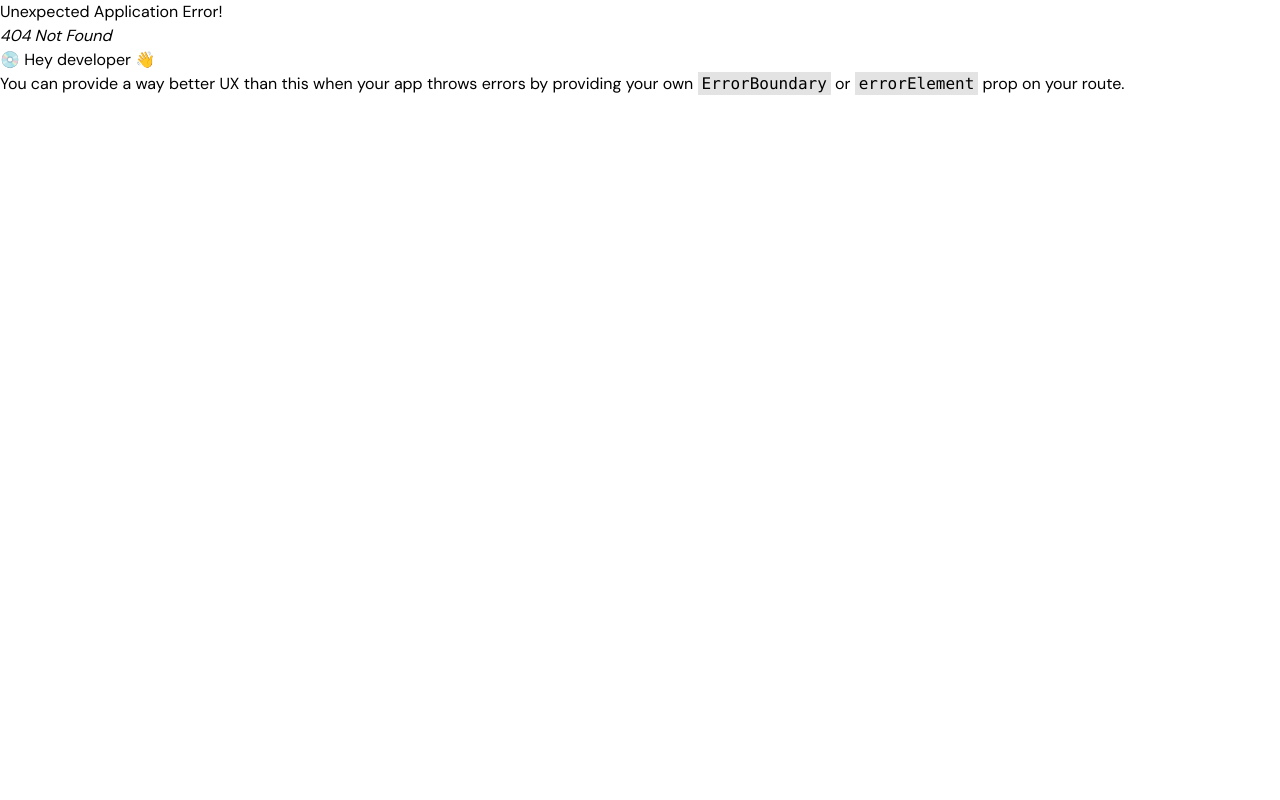
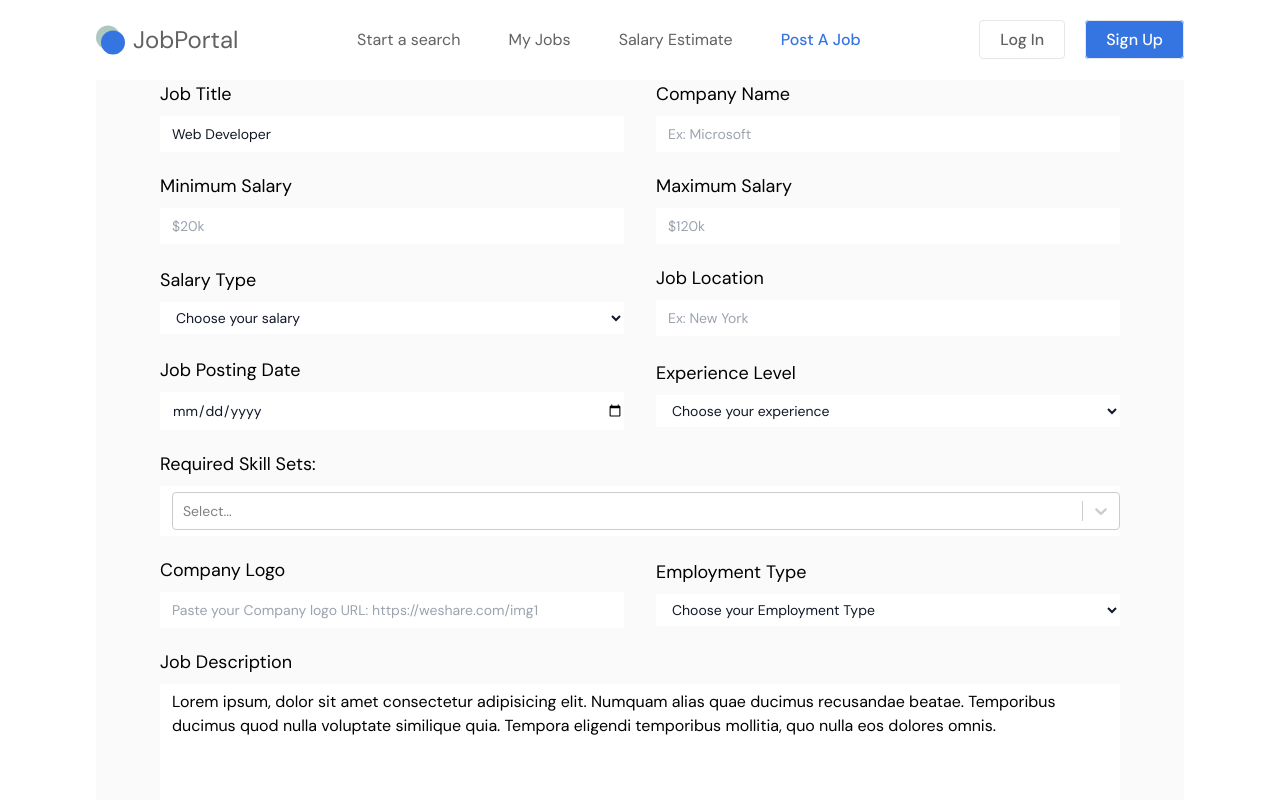
Before and after one commit to Geethika-Kancharla/Job-Portal, a React (Vite) app in the folder job-portal-client/: page /post-job in a window 1280 px wide. Before the commit this address had no page. Shown: the top 800 px of the page. Built offline with nearby package versions, Linux system fonts and the light colour scheme.

Commit message:
Completed Form

```diff
--- a/job-portal-client/package.json
+++ b/job-portal-client/package.json
@@ -13,8 +13,10 @@
   "dependencies": {
     "react": "^18.3.1",
     "react-dom": "^18.3.1",
+    "react-hook-form": "^7.52.0",
     "react-icons": "^5.2.1",
-    "react-router-dom": "^6.23.1"
+    "react-router-dom": "^6.23.1",
+    "react-select": "^5.8.0"
   },
   "devDependencies": {
     "@types/react": "^18.2.66",
--- a/job-portal-client/src/Pages/CreateJob.jsx
+++ b/job-portal-client/src/Pages/CreateJob.jsx
@@ -1,8 +1,150 @@
-import React from 'react'
+import React, { useState } from 'react'
+import { useForm } from "react-hook-form"
+import CreatableSelect from 'react-select/creatable'
 
 const CreateJob = () => {
+
+    const {
+        register,
+        handleSubmit,
+        watch,
+        formState: { errors },
+    } = useForm();
+
+    const [selectedOption, setSelectedOption] = useState(null);
+
+    const onSubmit = (data) => {
+        data.skills = selectedOption;
+        console.log(data)
+    }
+
+    console.log(watch("example"))
+
+    const options = [
+        { value: 'Javascript', label: 'Javascript' },
+        { value: 'C++', label: 'C++' },
+        { value: 'HTML', label: 'HTML' },
+        { value: 'CSS', label: 'CSS' },
+        { value: 'React', label: 'React' },
+        { value: 'Node', label: 'Node' },
+        { value: 'MongoDB', label: 'MongoDB' },
+        { value: 'Redux', label: 'Redux' },
+        { value: 'Java', label: 'Java' }
+    ]
     return (
-        <div>CreateJob</div>
+        <div className='max-w-screen-2xl container mx-auto xl:px-24 px-4'>
+            <div className='bg-[#FAFAFA] py-10px-4 lg:px-16'>
+                <form onSubmit={handleSubmit(onSubmit)} className='space-y-5'>
+                    {/* 1st row */}
+                    <div className='create-job-flex'>
+
+                        <div className='lg:w-1/2 w-full'>
+                            <label className='block mb-2 text-lg'>Job Title</label>
+                            <input type='text' defaultValue={"Web Developer"} {...register("jobTitle")} className='create-job-input' />
+                        </div>
+
+                        <div className='lg:w-1/2 w-full'>
+                            <label className='block mb-2 text-lg'>Company Name</label>
+                            <input type='text' placeholder='Ex: Microsoft' {...register("companyName")} className='create-job-input' />
+                        </div>
+                    </div>
+
+                    {/* 2nd row */}
+                    <div className='create-job-flex'>
+                        <div className='lg:w-1/2 w-full'>
+                            <label className='block mb-2 text-lg'>Minimum Salary</label>
+                            <input type='text' placeholder='$20k' {...register("minPrice")} className='create-job-input' />
+                        </div>
+
+                        <div className='lg:w-1/2 w-full'>
+                            <label className='block mb-2 text-lg'>Maximum Salary</label>
+                            <input type='text' placeholder='$120k' {...register("maxPrice")} className='create-job-input' />
+                        </div>
+                    </div>
+                    {/* 3rd row */}
+
+                    <div className='create-job-flex'>
+                        <div className='lg:w-1/2 w-full'>
+                            <label className='block mb-2 text-lg'>Salary Type</label>
+                            <select {...register("salaryType", { required: true })} className='create-job-input'>
+                                <option value="">Choose your salary</option>
+                                <option value="Hourly">Hourly</option>
+                                <option value="Monthly">Monthly</option>
+                                <option value="Yearly">Yearly</option>
+                            </select>
+                        </div>
+
+                        <div className='lg:w-1/2 w-full'>
+                            <label className='block mb-2 text-lg'>Job Location</label>
+                            <input type='text' placeholder='Ex: New York' {...register("jobLocation")} className='create-job-input' />
+                        </div>
+                    </div>
+
+                    {/* 4th row */}
+                    <div className='create-job-flex'>
+                        <div className='lg:w-1/2 w-full'>
+                            <label className='block mb-2 text-lg'>Job Posting Date</label>
+                            <input type='date' placeholder='Ex: 2024-07-14' {...register("postingDate")} className='create-job-input' />
+                        </div>
+
+                        <div className='lg:w-1/2 w-full'>
+                            <label className='block mb-2 text-lg'>Experience Level</label>
+                            <select {...register("experienceLevel", { required: true })} className='create-job-input'>
+                                <option value="">Choose your experience</option>
+                                <option value="Any experience">Any experience</option>
+                                <option value="Internship">Internship</option>
+                                <option value="Work remotely">Work remotely</option>
+                            </select>
+                        </div>
+                    </div>
+
+                    {/* 5th row */}
+
+                    <div>
+                        <label className='block mb-2 text-lg'>Required Skill Sets:</label>
+                        <CreatableSelect defaultValue={selectedOption} onChange={setSelectedOption} options={options} isMulti className='create-job-input py-4' />
+                    </div>
+                    {/* 6th row */}
+
+                    <div className='create-job-flex'>
+                        <div className='lg:w-1/2 w-full'>
+                            <label className='block mb-2 text-lg'>Company Logo</label>
+                            <input type='url' placeholder='Paste your Company logo URL: https://weshare.com/img1' {...register("companyLogo")} className='create-job-input' />
+                        </div>
+
+                        <div className='lg:w-1/2 w-full'>
+                            <label className='block mb-2 text-lg'>Employment Type</label>
+                            <select {...register("employmentType", { required: true })} className='create-job-input'>
+                                <option value="">Choose your Employment Type</option>
+                                <option value="">Any</option>
+                                <option value="Full-time">Full-time</option>
+                                <option value="Part-time">Part-time</option>
+                                <option value="Temporary">Temporary</option>
+                            </select>
+                        </div>
+                    </div>
+
+                    {/* 7th row */}
+                    <div className='w-full'>
+                        <label className='block mb-2 text-lg'>Job Description</label>
+                        <textarea className='w-full pl-3 py-1.5 focus:outline-none placeholder:text-gray-700'
+                            rows={6}
+                            defaultValue={"Lorem ipsum, dolor sit amet consectetur adipisicing elit. Numquam alias quae ducimus recusandae beatae. Temporibus ducimus quod nulla voluptate similique quia. Tempora eligendi temporibus mollitia, quo nulla eos dolores omnis."}
+                            placeholder='Job Description'
+                            {...register('description')} />
+                    </div>
+
+                    {/* Last row */}
+                    <div className='w-full'>
+                        <label className='block mb-2 text-lg'>Job Posted By</label>
+                        <input type='email' placeholder='your email' {...register("postedBy")} className='create-job-input' />
+                    </div>
+
+
+                    <input type="submit" className='block mt-12 bg-blue text-white font-semibold px-8 py-2 rounded-sm cursor-pointer' />
+                </form>
+            </div>
+        </div>
     )
 }
 
--- a/job-portal-client/src/Router/Router.jsx
+++ b/job-portal-client/src/Router/Router.jsx
@@ -2,6 +2,7 @@ import { createBrowserRouter } from 'react-router-dom';
 import App from '../App';
 import Home from '../Pages/Home';
 import About from '../Pages/About';
+import CreateJob from '../Pages/CreateJob';
 
 const router = createBrowserRouter([
   {
@@ -15,6 +16,10 @@ const router = createBrowserRouter([
       {
         path: '/about',
         element: <About />
+      },
+      {
+        path: '/post-job',
+        element: <CreateJob />
       }
 
     ],
```
Also changed, not shown: 1 other file (tests, documents, lock files or other folders).
